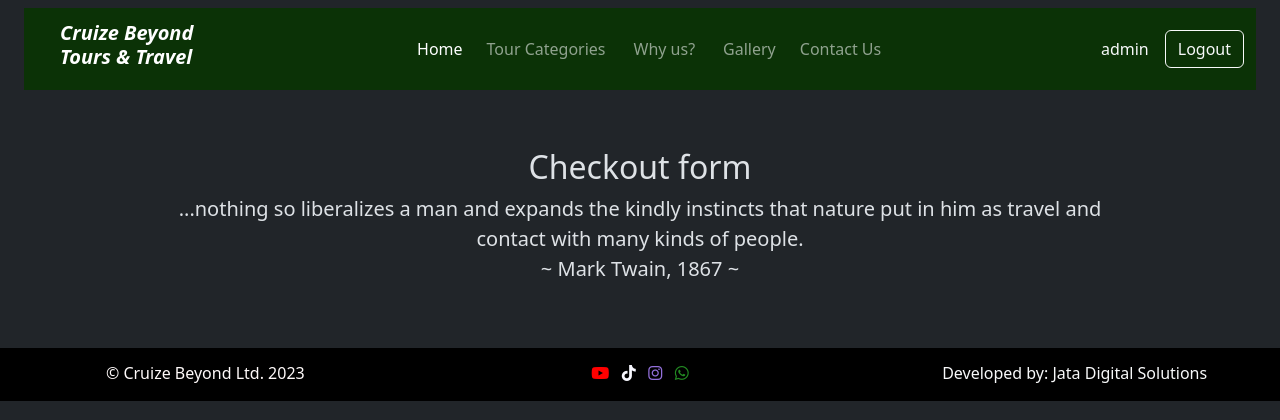
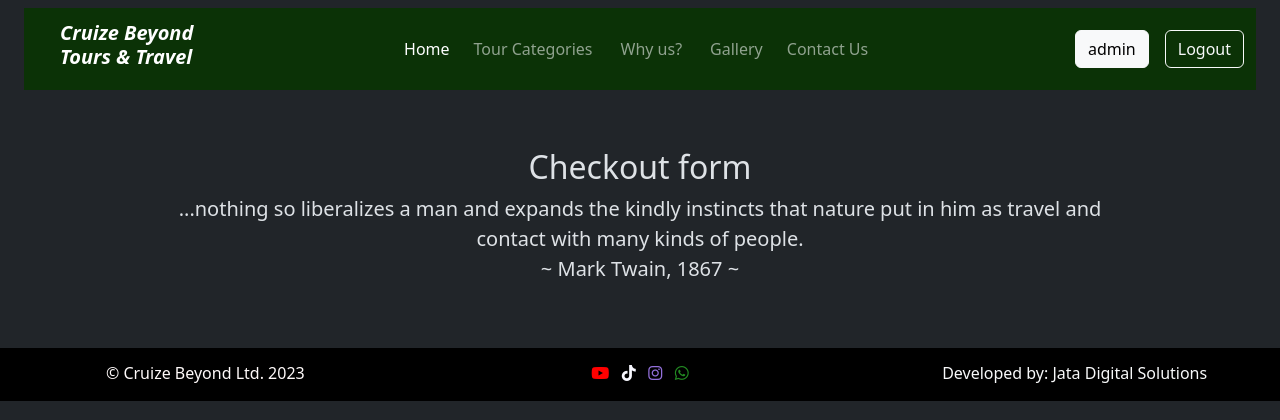
Before and after one commit to wahomez/tours, a Django app: page /charge/ in a window 1280 px wide. Shown: the top 420 px of the page. Run offline with Django 4.2, Linux system fonts and the light colour scheme; a user stored in the database is signed in; some libraries are stand-ins or nearby versions.

Commit message:
dependencies update

```diff
--- a/requirements.txt
+++ b/requirements.txt
@@ -7,6 +7,7 @@ dj-database-url==1.3.0
 Django==4.1.7
 django-cors-headers==3.14.0
 django-heroku==0.3.1
+google-currency==1.0.10
 gunicorn==20.1.0
 idna==3.4
 paypalrestsdk==1.13.1
--- a/templates/includes/navigation.html
+++ b/templates/includes/navigation.html
@@ -60,7 +60,8 @@
         {% if user.is_authenticated %}
 
 
-        <a class="nav-link link-light">{{user}}</a>
+        {% comment %} <a class="nav-link link-light">{{user}}</a> {% endcomment %}
+        <button type="button" class="btn btn-light">{{user}}</button>
         &emsp;
         <a role="button" class="btn btn-outline-light" href={% url "logout"%}>Logout</a>
         {% else %}
```
Also changed, not shown: db.sqlite3.
